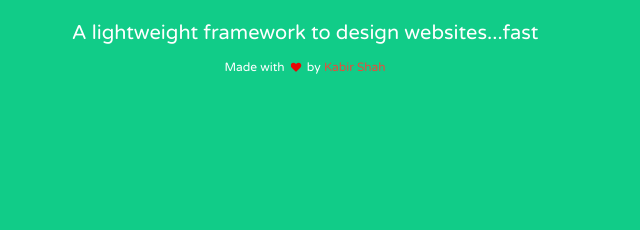
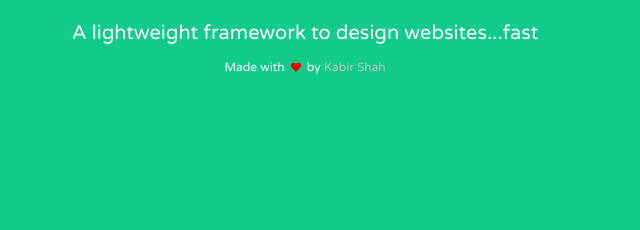
Before and after one commit to kbrvoid/Feather, a plain HTML site: page index.html in a window 1280 px wide. Shown: the part 435-665 px from the top of the page, 335-975 px from the left. Drawn offline with nearby package versions, Linux system fonts and the light colour scheme.

Commit message:
Update main.css

```diff
--- a/css/main.css
+++ b/css/main.css
@@ -246,7 +246,7 @@ body {
   text-align: center;
 }
 .love a {
-  color: #e74c3c;
+  color: #bdc3c7;
   text-decoration: none;
 }
 .love .fa {
```
